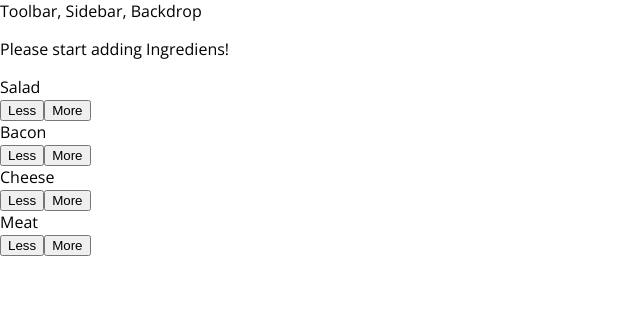
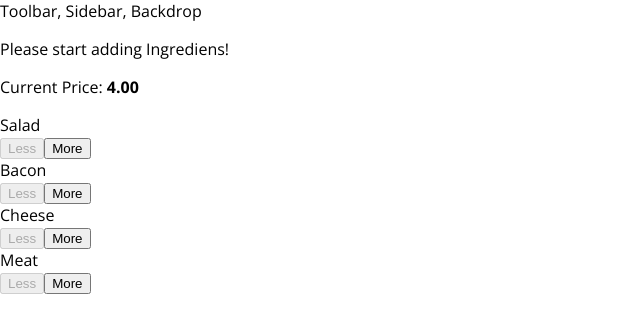
Before and after one commit to RamyaChinnadurai/burger-builder, a React app: page / in a window 1280 px wide. Shown: the top 332 px of the page, without its empty margins (0-640 px from the left). Built offline with nearby package versions, Linux system fonts and the light colour scheme.

Commit message:
Update - Price in build controls

```diff
--- a/src/components/Burger/BuildControls/BuildControl/BuildControl.js
+++ b/src/components/Burger/BuildControls/BuildControl/BuildControl.js
@@ -1,13 +1,25 @@
-import React from 'react';
+import React from "react";
 
-import classes from './BuildControl.css';
+import classes from "./BuildControl.css";
 
-const BuildControl = (props) =>(
-    <div className={classes.BuildControl}>
-        <div className={classes.Label}> {props.label} </div>
-        <button className={classes.Less}> Less </button>
-        <button className={classes.More}> More </button>
+const BuildControl = (props) => (
+  <div className={classes.BuildControl}>
+    <div className={classes.Label}>
+         {props.label}
     </div>
+    <button
+      className={classes.Less}
+      onClick={props.removed}
+      disabled={props.disabled}
+    >
+      Less
+    </button>
+    <button
+        className={classes.More}
+        onClick={props.added}>
+      More
+    </button>
+  </div>
 );
 
 export default BuildControl;
--- a/src/components/Burger/BuildControls/BuildControls.js
+++ b/src/components/Burger/BuildControls/BuildControls.js
@@ -1,19 +1,28 @@
 import React from "react";
 
-import classes from './BuildControls.css';
-import BuildControl from './BuildControl/BuildControl';
+import classes from "./BuildControls.css";
+import BuildControl from "./BuildControl/BuildControl";
 
 const controls = [
-    { label: 'Salad', type:'salad' },
-    { label: 'Bacon', type:'bacon' },
-    { label: 'Cheese', type:'cheese' },
-    { label: 'Meat', type:'meat' }
-]
+  { label: "Salad", type: "salad" },
+  { label: "Bacon", type: "bacon" },
+  { label: "Cheese", type: "cheese" },
+  { label: "Meat", type: "meat" },
+];
 
 const buildControls = (props) => (
-    <div className={classes.BuildControls}>
-        { controls.map(val=><BuildControl key={val.label} label={val.label}/>)}
-    </div>
+  <div className={classes.BuildControls}>
+      <p> Current Price: <strong>{props.price.toFixed(2)}</strong></p>
+    {controls.map((val) => (
+      <BuildControl
+        key={val.label}
+        label={val.label}
+        added={()=>props.ingredientAdded(val.type)}
+        removed={()=>props.ingredientRemoved(val.type)}
+        disabled={props.disabled[val.type]}
+     />
+    ))}
+  </div>
 );
 
 export default buildControls;
--- a/src/containers/BurgerBuilder/BurgerBuilder.js
+++ b/src/containers/BurgerBuilder/BurgerBuilder.js
@@ -1,28 +1,83 @@
-import React, { Component } from 'react';
-import Aux from '../../hoc/Aux';
+import React, { Component } from "react";
+import Aux from "../../hoc/Aux";
 
-import Burger from '../../components/Burger/Burger';
-import BuildControls from '../../components/Burger/BuildControls/BuildControls';
+import Burger from "../../components/Burger/Burger";
+import BuildControls from "../../components/Burger/BuildControls/BuildControls";
+
+const INGREDIENT_PRICE = {
+  salad: 0.5,
+  meat: 1.5,
+  cheese: 0.4,
+  bacon: 0.9,
+};
+
 class BurgerBuilder extends Component {
+  state = {
+    ingredients: {
+      salad: 0,
+      bacon: 0,
+      meat: 0,
+      cheese: 0,
+    },
+    totalPrice: 4,
+  };
 
-    state = {
-        ingredients: {
-            salad: 0,
-            bacon: 0,
-            meat: 0,
-            cheese: 0
-        }
+  addIngredientHandler = (type) => {
+    const oldCount = this.state.ingredients[type];
+    const updatedCount = oldCount + 1;
+    const updatedIngredients = {
+      ...this.state.ingredients,
+    };
+    updatedIngredients[type] = updatedCount;
+    const priceAddition = INGREDIENT_PRICE[type];
+    const oldPrice = this.state.totalPrice;
+    const newPrice = oldPrice + priceAddition;
+    this.setState({
+      totalPrice: newPrice,
+      ingredients: updatedIngredients,
+    });
+  };
+
+  removeIngredientHandler = (type) => {
+    const oldCount = this.state.ingredients[type];
+    if (oldCount <= 0) {
+      return;
     }
+    const updatedCount = oldCount - 1;
+    const updatedIngredients = {
+      ...this.state.ingredients,
+    };
+    updatedIngredients[type] = updatedCount;
+    const priceReduction = INGREDIENT_PRICE[type];
+    const oldPrice = this.state.totalPrice;
+    const newPrice = oldPrice - priceReduction;
+    this.setState({
+      totalPrice: newPrice,
+      ingredients: updatedIngredients,
+    });
+  };
 
-    render(){
-        return (
-            <Aux>
-                <Burger ingredients={this.state.ingredients}/>
-                <BuildControls/>
-            </Aux>
-        )
+  render() {
+    const disabledInfo = {
+      ...this.state.ingredients,
+    };
+
+    for (let key in disabledInfo) {
+      disabledInfo[key] = disabledInfo[key] <= 0;
     }
-
+    console.log('disabledInfo: ', disabledInfo);
+    return (
+      <Aux>
+        <Burger ingredients={this.state.ingredients} />
+        <BuildControls
+          ingredientAdded={this.addIngredientHandler}
+          ingredientRemoved={this.removeIngredientHandler}
+          disabled={disabledInfo}
+          price={this.state.totalPrice}
+        />
+      </Aux>
+    );
+  }
 }
 
 export default BurgerBuilder;
```
